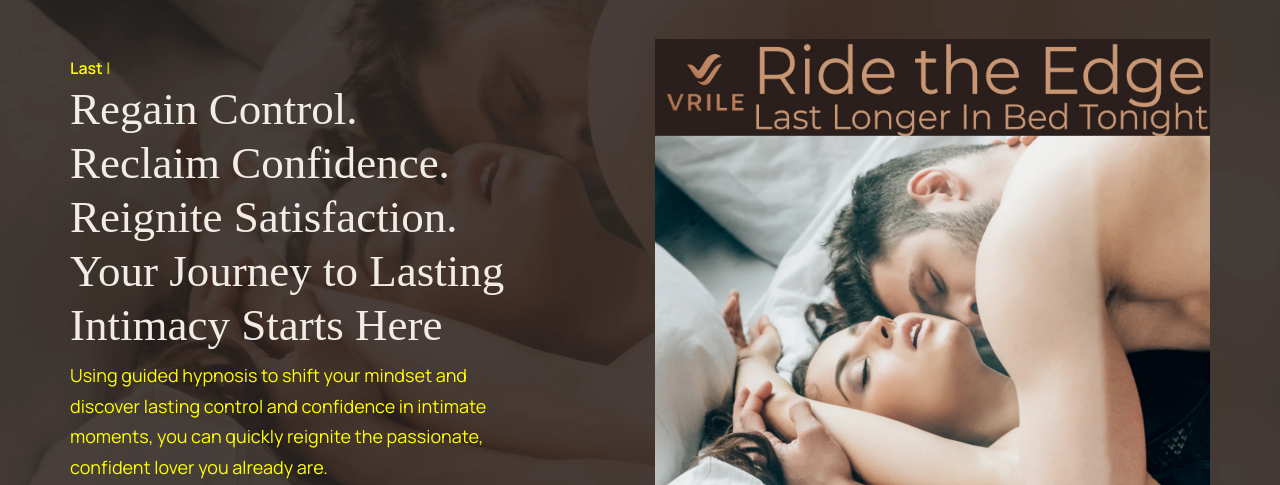
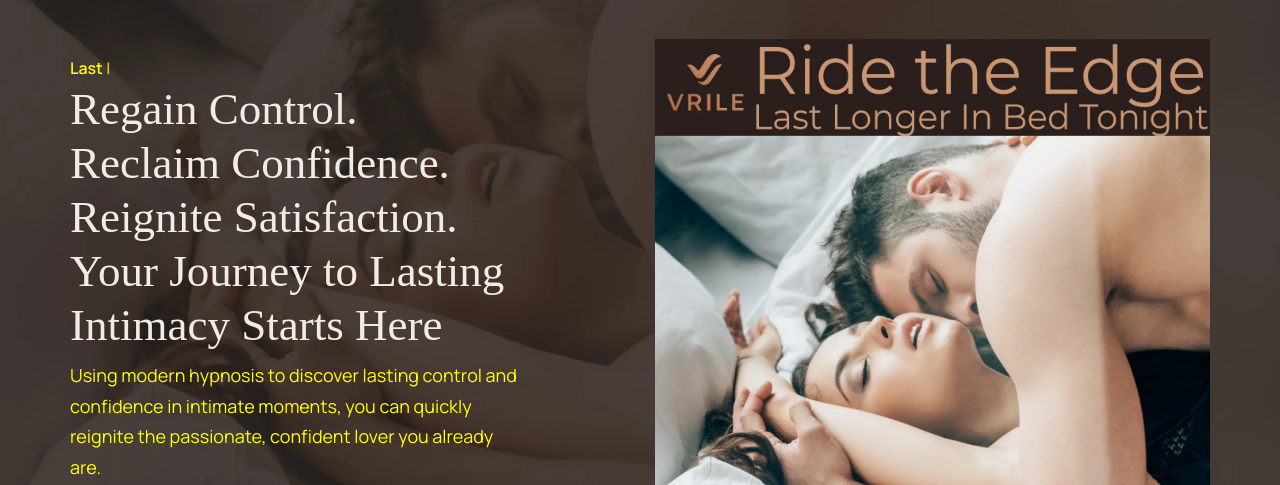
Before and after one commit to wyldemedia/vrile, a website: page index.html in a window 1280 px wide. Shown: the part 315-800 px from the top of the page. Drawn offline with Linux system fonts and the light colour scheme; a web font is replaced by a local one.

Commit message:
shorter intro

```diff
--- a/index.html
+++ b/index.html
@@ -170,7 +170,7 @@ var captureOutboundLink = function(url) {
               Reclaim Confidence.<br/> Reignite Satisfaction. <br/> Your Journey to Lasting Intimacy Starts Here</h2>
             <!-- p -->
             <p>
-            Using guided hypnosis to shift your mindset and discover lasting control and confidence in intimate moments, you can quickly reignite the passionate, confident lover you already are.
+            Using modern hypnosis to discover lasting control and confidence in intimate moments, you can quickly reignite the passionate, confident lover you already are.
             </p>
 
              <ul class="app_btn">
```
